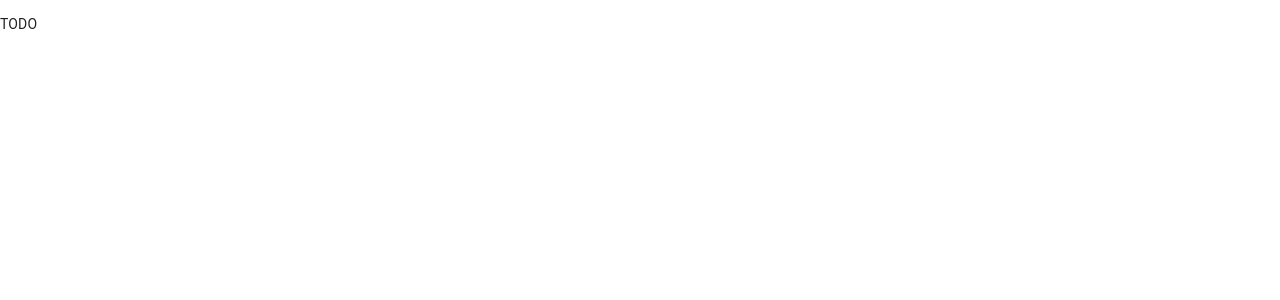
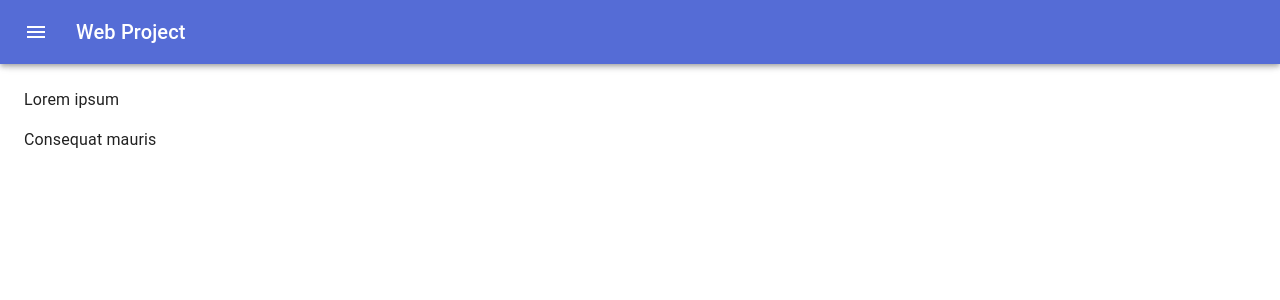
Before and after one commit to MaelDelaby/pwsc2021, a React (Create React App) app: page / in a window 1280 px wide. Shown: the top 300 px of the page. Built offline with nearby package versions, Linux system fonts and the light colour scheme.

Commit message:
[front] Add an appbar and a drawer with slot for each page #9

```diff
--- a/package.json
+++ b/package.json
@@ -4,12 +4,15 @@
   "private": true,
   "dependencies": {
     "@material-ui/core": "^4.11.3",
+    "@material-ui/icons": "^4.11.2",
     "@testing-library/jest-dom": "^5.11.9",
     "@testing-library/react": "^11.2.5",
     "@testing-library/user-event": "^12.6.3",
+    "clsx": "^1.1.1",
     "mongoose": "^5.11.15",
     "react": "^17.0.1",
     "react-dom": "^17.0.1",
+    "react-router-dom": "^5.2.0",
     "react-scripts": "4.0.2",
     "web-vitals": "^1.1.0"
   },
--- a/src/App.js
+++ b/src/App.js
@@ -1,7 +1,9 @@
+import AppDrawer from './components/AppDrawer';
+
 function App() {
   return (
     <>
-      <p>TODO</p>
+      <AppDrawer></AppDrawer>
     </>
   );
 }
--- /dev/null
+++ b/src/components/AppDrawer.js
@@ -0,0 +1,158 @@
+import React, { useState } from 'react';
+import clsx from 'clsx';
+import { makeStyles, useTheme } from '@material-ui/core/styles';
+
+import {
+  Drawer,
+  AppBar,
+  Toolbar,
+  List,
+  Typography,
+  Divider,
+  IconButton,
+  ListItem,
+  ListItemIcon,
+  ListItemText
+} from '@material-ui/core';
+
+import MenuIcon from '@material-ui/icons/Menu';
+import ChevronLeftIcon from '@material-ui/icons/ChevronLeft';
+import ChevronRightIcon from '@material-ui/icons/ChevronRight';
+import ArrowForwardIcon from '@material-ui/icons/ArrowForward';
+
+const drawerWidth = 240;
+
+// Style only useful for the appbar and the drawer
+const useStyles = makeStyles((theme) => ({
+  root: {
+    display: 'flex',
+  },
+  appBar: {
+    transition: theme.transitions.create(['margin', 'width'], {
+      easing: theme.transitions.easing.sharp,
+      duration: theme.transitions.duration.leavingScreen,
+    }),
+  },
+  appBarShift: {
+    width: `calc(100% - ${drawerWidth}px)`,
+    marginLeft: drawerWidth,
+    transition: theme.transitions.create(['margin', 'width'], {
+      easing: theme.transitions.easing.easeOut,
+      duration: theme.transitions.duration.enteringScreen,
+    }),
+  },
+  menuButton: {
+    marginRight: theme.spacing(2),
+  },
+  hide: {
+    display: 'none',
+  },
+  drawer: {
+    width: drawerWidth,
+    flexShrink: 0,
+  },
+  drawerPaper: {
+    width: drawerWidth,
+  },
+  drawerHeader: {
+    display: 'flex',
+    alignItems: 'center',
+    padding: theme.spacing(0, 1),
+    // necessary for content to be below app bar
+    ...theme.mixins.toolbar,
+    justifyContent: 'flex-end',
+  },
+  content: {
+    flexGrow: 1,
+    padding: theme.spacing(3),
+    transition: theme.transitions.create('margin', {
+      easing: theme.transitions.easing.sharp,
+      duration: theme.transitions.duration.leavingScreen,
+    }),
+    marginLeft: -drawerWidth,
+  },
+  contentShift: {
+    transition: theme.transitions.create('margin', {
+      easing: theme.transitions.easing.easeOut,
+      duration: theme.transitions.duration.enteringScreen,
+    }),
+    marginLeft: 0,
+  },
+}));
+
+export default function AppDrawer() {
+  const classes = useStyles();
+  const theme = useTheme();
+  const [open, setOpen] = useState(false);
+
+  const handleDrawerOpen = () => {
+    setOpen(true);
+  };
+
+  const handleDrawerClose = () => {
+    setOpen(false);
+  };
+
+  return (
+    <div className={classes.root}>
+      <AppBar
+        position="fixed"
+        className={clsx(classes.appBar, {
+          [classes.appBarShift]: open,
+        })}
+      >
+        <Toolbar>
+          <IconButton
+            color="inherit"
+            aria-label="open drawer"
+            onClick={handleDrawerOpen}
+            edge="start"
+            className={clsx(classes.menuButton, open && classes.hide)}
+          >
+            <MenuIcon />
+          </IconButton>
+          <Typography variant="h6" noWrap>
+            Web Project
+          </Typography>
+        </Toolbar>
+      </AppBar>
+      <Drawer
+        className={classes.drawer}
+        variant="persistent"
+        anchor="left"
+        open={open}
+        classes={{
+          paper: classes.drawerPaper,
+        }}
+      >
+        <div className={classes.drawerHeader}>
+          <IconButton onClick={handleDrawerClose}>
+            {theme.direction === 'ltr' ? <ChevronLeftIcon /> : <ChevronRightIcon />}
+          </IconButton>
+        </div>
+        <Divider />
+        <List>
+          {['List', 'Graph', 'Map'].map((text, index) => (
+            <ListItem button key={text}>
+              <ListItemIcon><ArrowForwardIcon /></ListItemIcon>
+              <ListItemText primary={text} />
+            </ListItem>
+          ))}
+        </List>
+      </Drawer>
+      <main
+        className={clsx(classes.content, {
+          [classes.contentShift]: open,
+        })}
+      >
+        <div className={classes.drawerHeader} />
+        <Typography paragraph>
+          Lorem ipsum
+        </Typography>
+        <Typography paragraph>
+          Consequat mauris
+        </Typography>
+      </main>
+    </div>
+  );
+}
```
Also changed, not shown: 1 other file (tests, documents, lock files or other folders).
